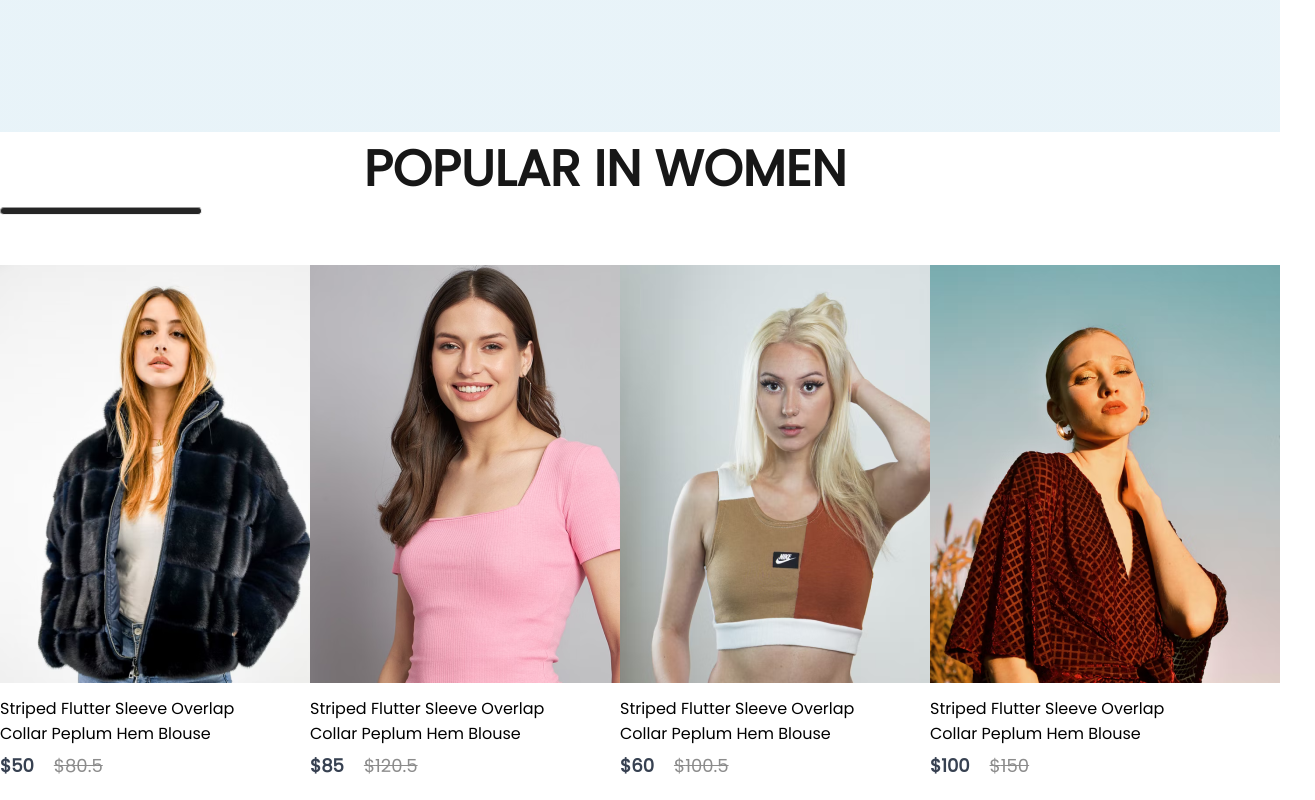
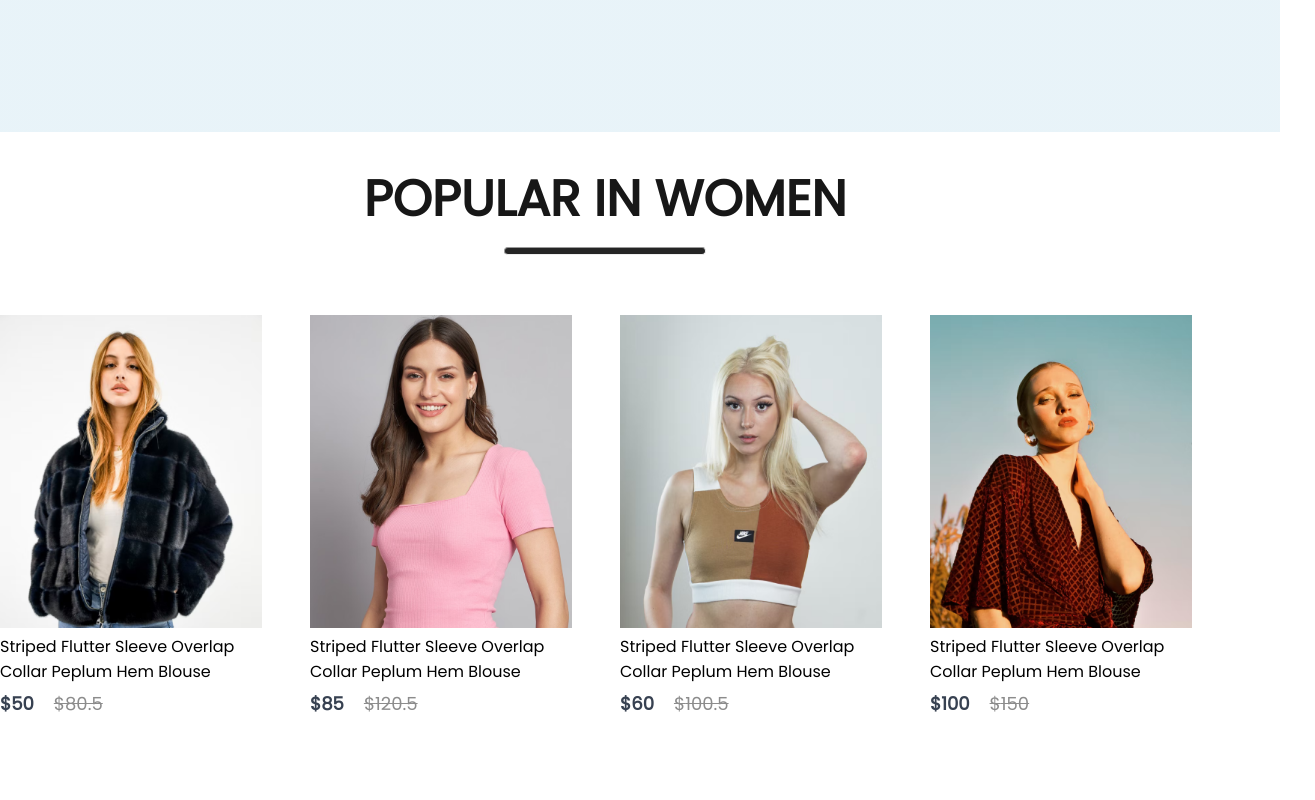
Before and after one commit to MaharobHossain/Bro-s-Collection-E-commerce-Website-Frontend-with-React, a React (Create React App) app: page / in a window 1280 px wide. Shown: the part 780-1580 px from the top of the page, 1315 px wide, since content can reach past the window. Built offline with nearby package versions, Linux system fonts and the light colour scheme.

Commit message:
Something Update

```diff
--- a/src/Components/Item/Item.css
+++ b/src/Components/Item/Item.css
@@ -1,6 +1,10 @@
 .item{
     width: 280px;
+}
 
+.rrrre{
+    width: 262px;
+    display: flex;
 }
 
 .item p{
--- a/src/Components/Item/Item.jsx
+++ b/src/Components/Item/Item.jsx
@@ -5,8 +5,10 @@ import { Link } from 'react-router-dom';
 const Item = (props) => {
   return (
     <div className='item'>
-      <Link to={`/product/${props.id}`}> < img onClick={window.scrollTo(0,0)} src={props.image} alt="" /> </Link>
-      <p>{props.name}</p>
+
+  <Link to={`/product/${props.id}`}> < img className='rrrre' onClick={window.scrollTo(0,0)} src={props.image} alt="" /> </Link>
+
+       <p>{props.name}</p>
 
       <div className="item-prices">
 
--- a/src/Components/NewCollections/NewCollection.css
+++ b/src/Components/NewCollections/NewCollection.css
@@ -5,6 +5,7 @@
     gap: 10px;
     /* height: 90vh; */
     margin-bottom: 100px;
+    margin-top: 30px;
 
 }
 
--- a/src/Components/NewCollections/NewCollections.jsx
+++ b/src/Components/NewCollections/NewCollections.jsx
@@ -1,7 +1,6 @@
 import React from 'react'
 import './NewCollection.css'
 import new_collections from '../Assetss/new_collections'
-
 
 // import popular_item1 from '../Assest/Images/hree.png'
 // import popular_item2 from '../Assest/Images/hrii.png'
--- a/src/Components/Popular/Popular.css
+++ b/src/Components/Popular/Popular.css
@@ -9,6 +9,7 @@
     align-items: center;
     gap: 10px;
     height: 90vh;
+    margin-top: 30px;
 
 }
 
--- a/src/Components/Popular/Popular.jsx
+++ b/src/Components/Popular/Popular.jsx
@@ -8,8 +8,8 @@ import Item from '../Item/Item'
 
 const Popular = () => {
   return (
-   <div className=''>
-     <div className='popular clearfix'>
+   <div className='clearfix'>
+     <div className='popular '>
       <h1>POPULAR IN WOMEN</h1>
       <hr />
       <div className="popular-item">
--- a/src/Pages/CSS/Shop.css
+++ b/src/Pages/CSS/Shop.css
@@ -3,3 +3,7 @@ content: "";
 display: block;
 clear: both;
 }
+.maharob{
+    flex-flow: row wrap;
+    justify-content: space-around;
+}
--- a/src/Pages/Shop.jsx
+++ b/src/Pages/Shop.jsx
@@ -5,7 +5,7 @@ import Offers from '../Components/Offer/Offers';
 import NewCollections from '../Components/NewCollections/NewCollections';
 import NewsLetter from '../Components/NewsLetter/NewsLetter';
 import './CSS/Shop.css'
-// import Shop from './Shop';
+
 
 
 
@@ -13,12 +13,11 @@ import './CSS/Shop.css'
 const Shop = () => {
   return (
 
-    <div className='clearfix'>
-    <div  className='w-80%'  >
+    <div className='maharob clearfix'>
+    <div  className=''  >
 
       <Hero/>
       <Popular/>
-
       <Offers/>
       <NewCollections/>
       <NewsLetter/>
```
